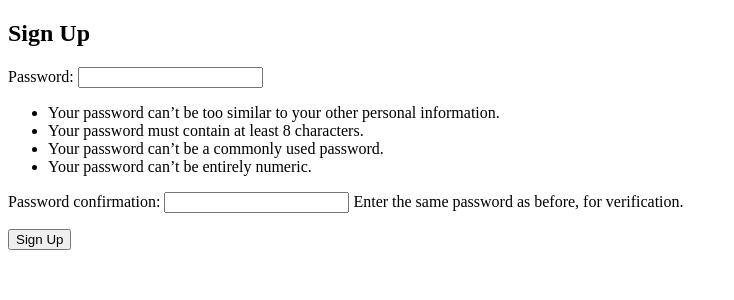
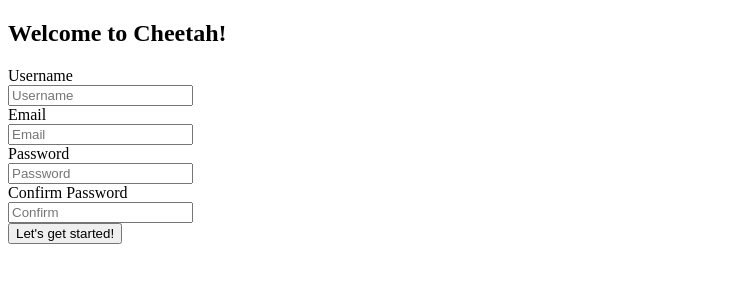
Before and after one commit to khaledAltuwaijri/cheetah, a Django app: page /users/signup/ in a window 1280 px wide. Shown: the top 300 px of the page, without its empty margins (0-734 px from the left). Run offline with Django 3.2, Linux system fonts and the light colour scheme; parts of the project's set-up code (start-up, migrations or seed data) failed here and were passed over.

Commit message:
Update the login and signup html pages to include bootstrap 4 and update forms and models in users

```diff
--- a/templates/signup.html
+++ b/templates/signup.html
@@ -3,10 +3,45 @@
 {% block title %}Sign Up{% endblock %}
 
 {% block content %}
-  <h2>Sign Up</h2>
-  <form method="POST">
-    {% csrf_token %}
-    {{ form.as_p }}
-    <button type="submit">Sign Up</button>
-  </form>
+
+  <div class="col-sm-10 offset-sm-1 text-center">
+
+    <h2>Welcome to Cheetah!</h2>
+    <form class="form-horizontal form" name="SignUpForm" method="POST">
+      {% csrf_token %}
+      {% if next %}
+        <input type="hidden" name="next" value="{{ next }}" />
+      {% endif %}
+      <div class="control-group">
+        <label class="control-label" for="username">Username</label>
+        <div class="controls">
+            <input class="form-control" type="text" id="id_username" name="username"  placeholder="Username">
+        </div>
+      </div>
+
+      <div class="control-group">
+        <label class="control-label" for="email">Email</label>
+        <div class="controls">
+            <input class="form-control" type="email" name="email" id="id_email" placeholder="Email">
+        </div>
+      </div>
+
+      <div class="control-group">
+        <label class="control-label" for="id_password1">Password</label>
+        <div class="controls">
+            <input class="form-control" type="password" name="password1" id="id_password1" placeholder="Password">
+        </div>
+      </div>
+
+      <div class="control-group">
+        <label class="control-label" for="id_password2">Confirm Password</label>
+        <div class="controls">
+            <input class="form-control" type="password" name="password2" id="id_password2" placeholder="Confirm">
+        </div>
+      </div>
+
+      <!-- {{ form.as_p }} -->
+      <button type="submit" class="btn btn-outline-success m-4">Let's get started!</button>
+    </form>
+  </div>
 {% endblock %}
--- a/users/forms.py
+++ b/users/forms.py
@@ -4,9 +4,13 @@ from .models import CustomUser
 
 class CustomUserCreationForm(UserCreationForm):
 
+    first_name = forms.CharField(max_length=50, required=False, help_text="Optional")
+    last_name = forms.CharField(max_length=50, required=False, help_text="Optional")
+    email = forms.EmailField(max_length=300, help_text="Email is required")
+
     class Meta(UserCreationForm):
         model = CustomUser
-        fields = ('username', 'email')
+        fields = ('username', 'first_name', 'last_name', 'email', 'password1', 'password2')
 
 class CustomUserChangeForm(UserChangeForm):
 
--- a/users/models.py
+++ b/users/models.py
@@ -6,5 +6,8 @@ from django.db import models
 
 class CustomUser(AbstractUser):
 
+    location = models.CharField(max_length=30, blank=True)
+    birthday = models.DateField(null=True, blank=True)
+
     def __str__(self):
         return self.email
```
Also changed, not shown: templates/registration/login.html (+31 -9 lines).
